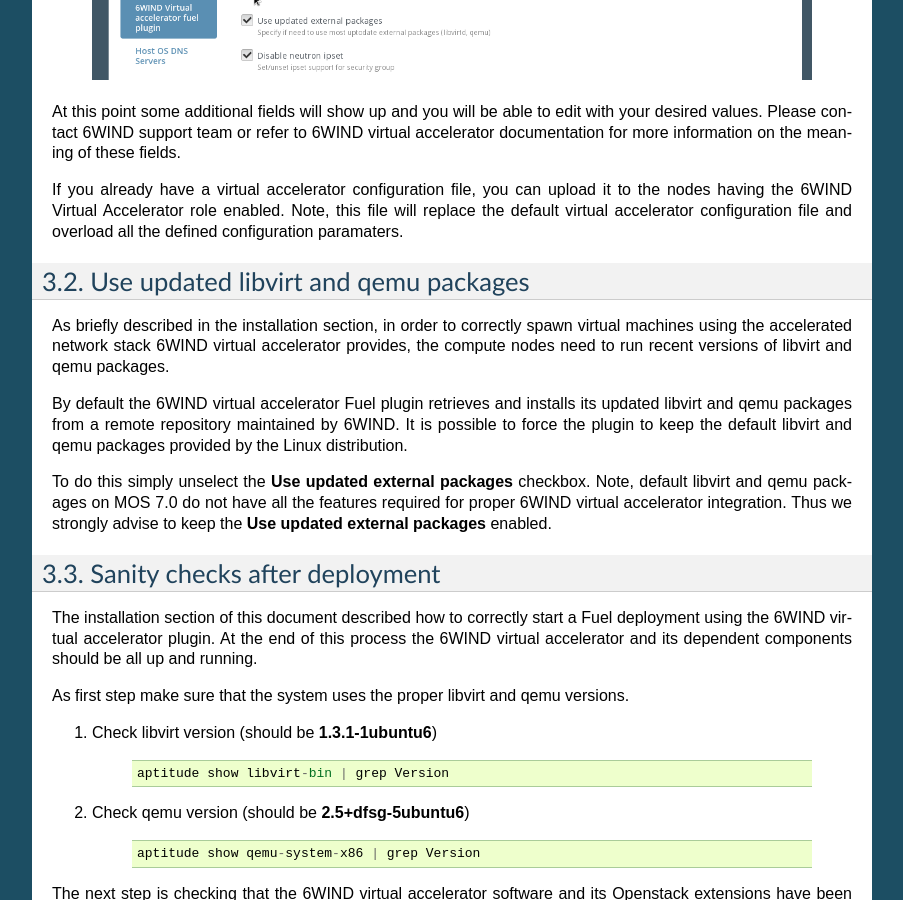
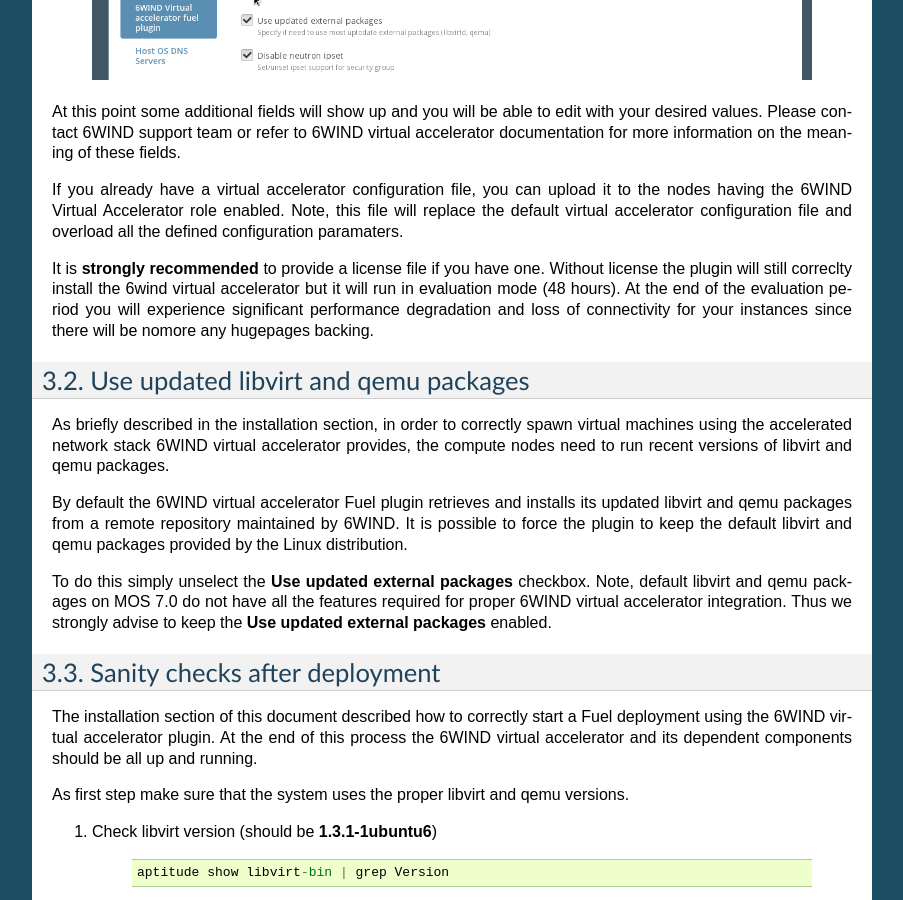
Before and after one commit to openstack-archive/fuel-plugin-6wind-virtual-accelerator, a Sphinx documentation site: the page built from doc/source/user-guide.rst, in a window 1280 px wide and 900 px high, scrolled down 776 px. Shown: the whole window, without its empty margins (198-1101 px from the left). Built offline with Sphinx 7.4.7, drawn with Linux system fonts in a browser that asks for light colours.

Commit message:
6wind-virtual-accelerator-plugin/doc: description on license file upload
To avoid running the 6wind virtual accelerator in evaluation mode, users
should provide a license file.
This patch details this optional (but recommended) step in documentation.

Change-Id: I41957be832cede2b3456ea6c552b5f954ee76cb8
Signed-off-by: Francesco Santoro <francesco.santoro@6wind.com>

```diff
--- a/doc/source/installation.rst
+++ b/doc/source/installation.rst
@@ -109,7 +109,9 @@ Configuring 6WIND virtual accelerator Plugin
 
     *   Provide base64 credentials package you received from 6WIND support team
 
-    *   Refer to next chapter for detailed field description and configuration
+    *   Refer to next chapter for detailed field description and configuration.
+        In particular if you have a **license file** you should upload it at this time
+        in the Advanced Paramaters menu.
 
 
 #.  Add nodes and assign them the following roles:
--- a/doc/source/user-guide.rst
+++ b/doc/source/user-guide.rst
@@ -36,6 +36,13 @@ If you already have a virtual accelerator configuration file,
 you can upload it to the nodes having the 6WIND Virtual Accelerator role enabled.
 Note, this file will replace the default virtual accelerator configuration file
 and overload all the defined configuration paramaters.
+
+It is **strongly recommended** to provide a license file if you have one.
+Without license the plugin will still correclty install the
+6wind virtual accelerator but it will run in evaluation mode (48 hours).
+At the end of the evaluation period you will experience significant performance
+degradation and loss of connectivity for your instances since there will be
+nomore any hugepages backing.
 
 Use updated libvirt and qemu packages
 -------------------------------------
```
